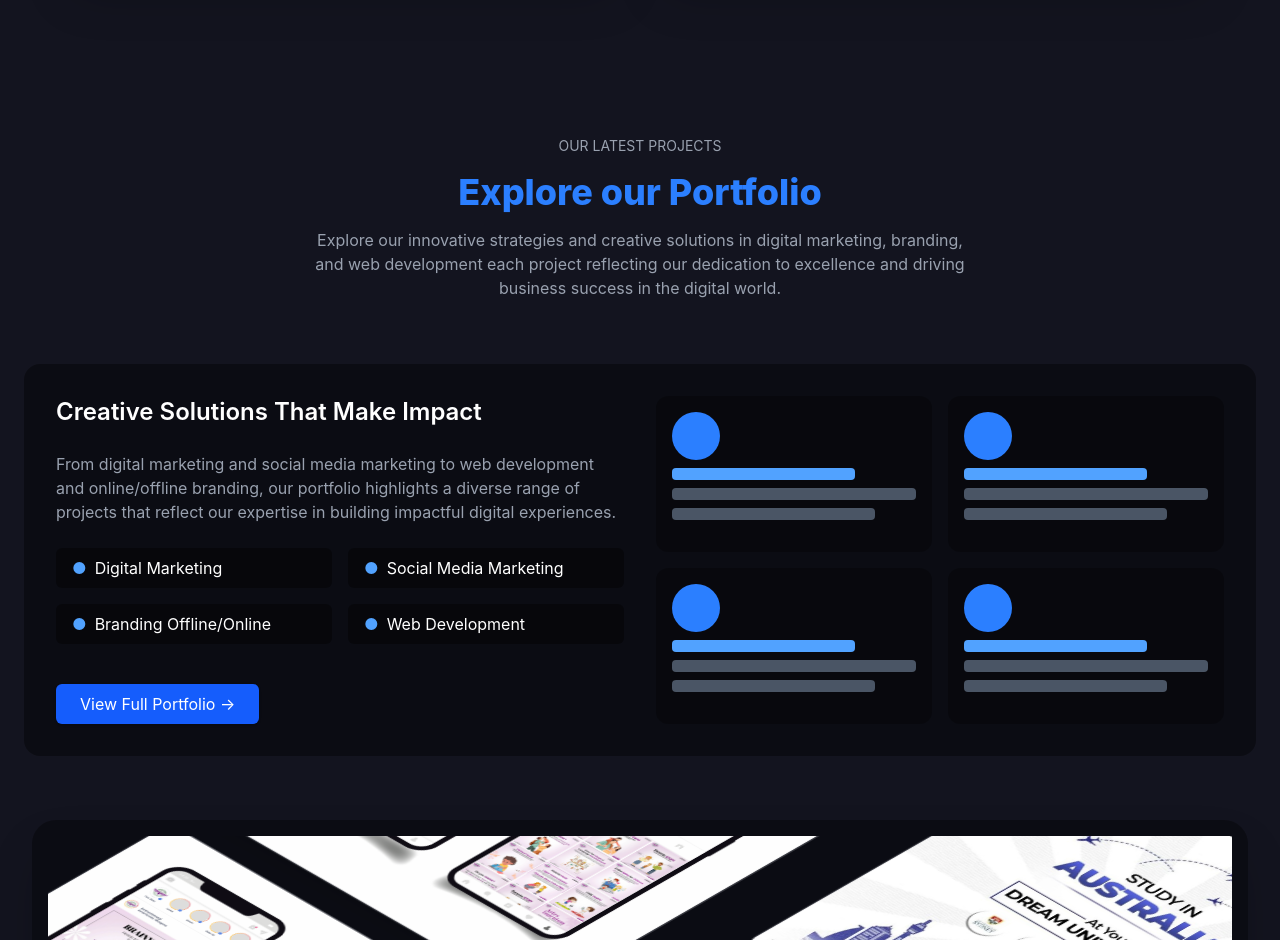
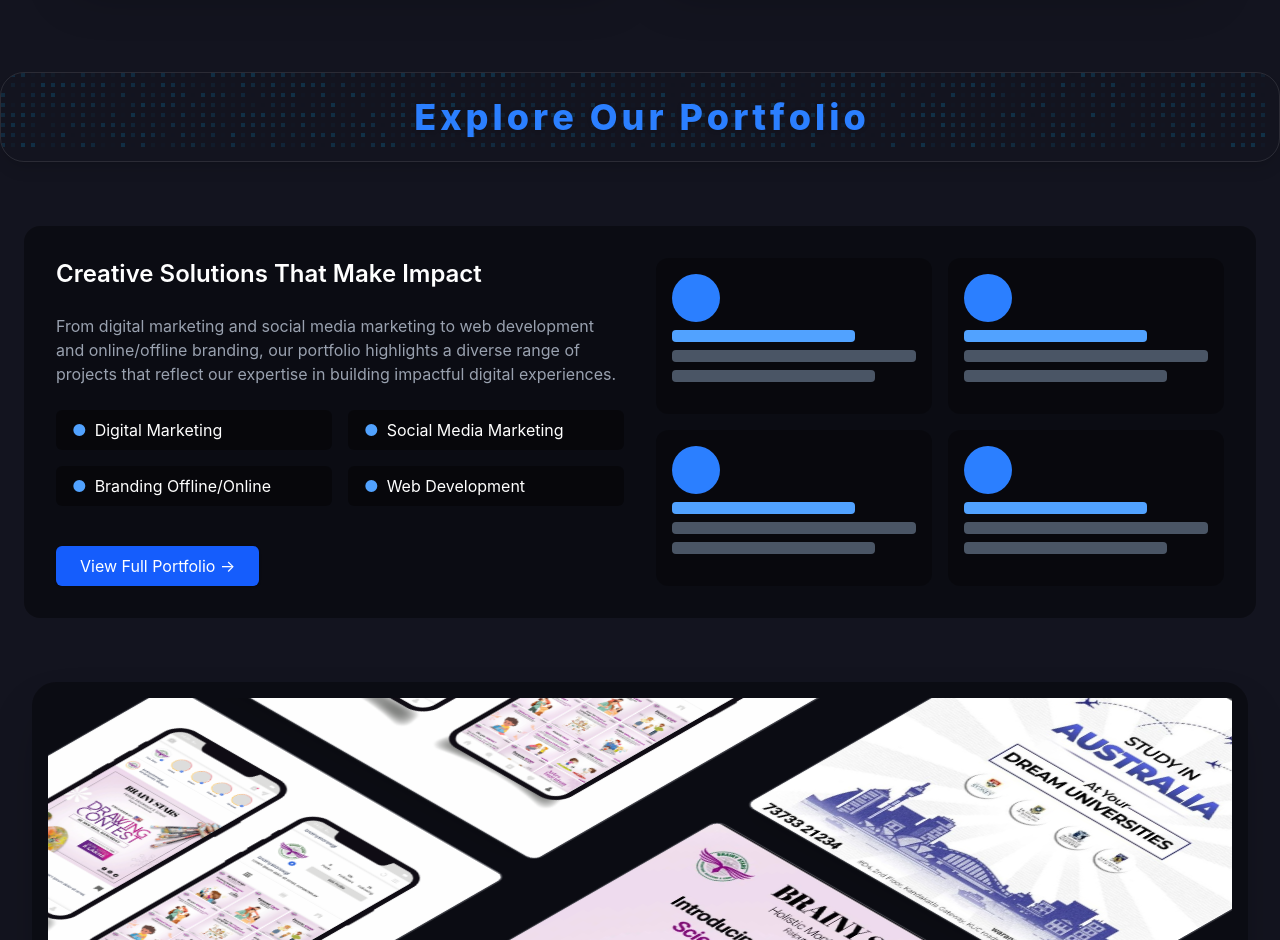
Before and after one commit to I-am-Azhar/digital-pa, a React (Vite) app: page / in a window 1280 px wide. Shown: the part 1860-2800 px from the top of the page. Built offline with nearby package versions, Linux system fonts and the light colour scheme; grey boxes are pictures that could not be loaded.

Commit message:
PortfolioIntroSection

```diff
--- a/package.json
+++ b/package.json
@@ -15,7 +15,8 @@
     "framer-motion": "^12.23.5",
     "lightswind": "^3.0.4",
     "react": "^19.1.0",
-    "react-dom": "^19.1.0"
+    "react-dom": "^19.1.0",
+    "react-intersection-observer": "^9.16.0"
   },
   "devDependencies": {
     "@eslint/js": "^9.30.1",
--- a/src/App.jsx
+++ b/src/App.jsx
@@ -7,6 +7,7 @@ import Grow from "./components/Grow/grow";
 import Services from "./components/Services/Services";
 import PortfolioSection from "./components/PortfolioSection";
 import ThreeDMarquee from "./components/ThreeDMarquee";
+import PortfolioIntroSection from "./components/ui/PortfolioIntroSection"
 
 function App() {
   useEffect(() => {
@@ -34,6 +35,7 @@ function App() {
       <HeroSection />
       <Grow />
       <Services />
+      <PortfolioIntroSection/>
       <PortfolioSection />
       <ThreeDMarquee />
     </div>
--- a/src/components/PortfolioSection.jsx
+++ b/src/components/PortfolioSection.jsx
@@ -1,17 +1,10 @@
 import React from "react";
+import { FlickeringGrid } from "./ui/flickering-grid";
 
 const PortfolioSection = () => {
   return (
     <section id="portfolio" className="scroll-mt-24 bg-transperent text-white px-6 py-16 w-full" data-lenis-prevent>
-      <div className="max-w-7xl mx-auto text-center space-y-4">
-        <p className="font-sm text-sm text-gray-400  uppercase">Our Latest Projects</p>
-        <h2 className="text-4xl font-extrabold text-blue-500">Explore our Portfolio</h2>
-        <p className="text-gray-400 max-w-2xl mx-auto">
-          Explore our innovative strategies and creative solutions in digital marketing, branding, and web development each project reflecting our dedication to excellence and driving business success in the digital world.
-        </p>
-      </div>
-
-      <div className="mt-16 bg-black/40 rounded-2xl p-8 flex flex-col lg:flex-row justify-between gap-8">
+      <div className="bg-black/40 rounded-2xl p-8 flex flex-col lg:flex-row justify-between gap-8">
         {/* Left Side */}
         <div className="flex-1 space-y-6">
           <h3 className="text-2xl font-semibold">Creative Solutions That Make Impact</h3>
--- a/src/components/Services/Services.jsx
+++ b/src/components/Services/Services.jsx
@@ -1,4 +1,8 @@
 import React from "react";
+
+
+
+
 
 const serviceCards = [
   {
@@ -21,7 +25,8 @@ const serviceCards = [
 
 const Services = () => {
   return (
-    <section id="services" className="scroll-mt-24 pb-24 px-6">
+    <section id="services" className="relative scroll-mt-24 pb-24 px-6">
+
       {/* Section Header */}
       <div className="container mx-auto text-center mb-16">
         <h1 className="text-4xl md:text-2xl font-semibold text-blue-400">What we can do?</h1>
--- /dev/null
+++ b/src/components/ui/PortfolioIntroSection.jsx
@@ -0,0 +1,50 @@
+import React from "react";
+import { FlickeringGrid } from "./flickering-grid";
+import { GradualSpacing } from "./gradual-spacing";
+import { motion } from "framer-motion";
+import { useInView } from "react-intersection-observer";
+
+const PortfolioIntroSection = () => {
+  const [ref, inView] = useInView({
+    triggerOnce: false, // triggers every time it comes into view
+    threshold: 0.5, // adjust sensitivity
+  });
+
+  return (
+    <div className="relative max-w-7xl mx-auto rounded-3xl overflow-hidden border border-white/10 shadow-lg min-h-[25px]">
+      {/* Background Grid */}
+      <div className="absolute inset-0 z-0">
+        <FlickeringGrid
+          squareSize={4}
+          gridGap={6}
+          flickerChance={0.3}
+          color="#0ea5e9"
+          maxOpacity={0.2}
+        />
+      </div>
+
+      {/* Content */}
+      <div
+        ref={ref}
+        className="relative z-10 text-center space-y-4 px-6 md:py-[1.5rem]"
+      >
+        {inView && (
+          <motion.div
+            key={Date.now()} // forces re-animation on every view
+            initial={{ opacity: 0, y: 20 }}
+            animate={{ opacity: 1, y: 0 }}
+            exit={{ opacity: 0 }}
+            transition={{ duration: 0.6, ease: "easeOut" }}
+          >
+            <GradualSpacing
+              text="Explore Our Portfolio"
+              className="text-4xl font-extrabold text-blue-500"
+            />
+          </motion.div>
+        )}
+      </div>
+    </div>
+  );
+};
+
+export default PortfolioIntroSection;
--- /dev/null
+++ b/src/components/ui/flickering-grid.tsx
@@ -0,0 +1,196 @@
+"use client";
+
+import React, {
+  useCallback,
+  useEffect,
+  useMemo,
+  useRef,
+  useState,
+} from "react";
+
+interface FlickeringGridProps {
+  squareSize?: number;
+  gridGap?: number;
+  flickerChance?: number;
+  color?: string;
+  width?: number;
+  height?: number;
+  className?: string;
+
+  maxOpacity?: number;
+}
+
+const FlickeringGrid: React.FC<FlickeringGridProps> = ({
+  squareSize = 4,
+  gridGap = 6,
+  flickerChance = 0.3,
+  color = "rgb(0, 0, 0)",
+  width,
+  height,
+  className,
+  maxOpacity = 0.3,
+}) => {
+  const canvasRef = useRef<HTMLCanvasElement>(null);
+  const containerRef = useRef<HTMLDivElement>(null);
+  const [isInView, setIsInView] = useState(false);
+  const [canvasSize, setCanvasSize] = useState({ width: 0, height: 0 });
+
+  const memoizedColor = useMemo(() => {
+    const toRGBA = (color: string) => {
+      if (typeof window === "undefined") {
+        return `rgba(0, 0, 0,`;
+      }
+      const canvas = document.createElement("canvas");
+      canvas.width = canvas.height = 1;
+      const ctx = canvas.getContext("2d");
+      if (!ctx) return "rgba(255, 0, 0,";
+      ctx.fillStyle = color;
+      ctx.fillRect(0, 0, 1, 1);
+      const [r, g, b] = Array.from(ctx.getImageData(0, 0, 1, 1).data);
+      return `rgba(${r}, ${g}, ${b},`;
+    };
+    return toRGBA(color);
+  }, [color]);
+
+  const setupCanvas = useCallback(
+    (canvas: HTMLCanvasElement, width: number, height: number) => {
+      const dpr = window.devicePixelRatio || 1;
+      canvas.width = width * dpr;
+      canvas.height = height * dpr;
+      canvas.style.width = `${width}px`;
+      canvas.style.height = `${height}px`;
+      const cols = Math.floor(width / (squareSize + gridGap));
+      const rows = Math.floor(height / (squareSize + gridGap));
+
+      const squares = new Float32Array(cols * rows);
+      for (let i = 0; i < squares.length; i++) {
+        squares[i] = Math.random() * maxOpacity;
+      }
+
+      return { cols, rows, squares, dpr };
+    },
+    [squareSize, gridGap, maxOpacity],
+  );
+
+  const updateSquares = useCallback(
+    (squares: Float32Array, deltaTime: number) => {
+      for (let i = 0; i < squares.length; i++) {
+        if (Math.random() < flickerChance * deltaTime) {
+          squares[i] = Math.random() * maxOpacity;
+        }
+      }
+    },
+    [flickerChance, maxOpacity],
+  );
+
+  const drawGrid = useCallback(
+    (
+      ctx: CanvasRenderingContext2D,
+      width: number,
+      height: number,
+      cols: number,
+      rows: number,
+      squares: Float32Array,
+      dpr: number,
+    ) => {
+      ctx.clearRect(0, 0, width, height);
+      ctx.fillStyle = "transparent";
+      ctx.fillRect(0, 0, width, height);
+
+      for (let i = 0; i < cols; i++) {
+        for (let j = 0; j < rows; j++) {
+          const opacity = squares[i * rows + j];
+          ctx.fillStyle = `${memoizedColor}${opacity})`;
+          ctx.fillRect(
+            i * (squareSize + gridGap) * dpr,
+            j * (squareSize + gridGap) * dpr,
+            squareSize * dpr,
+            squareSize * dpr,
+          );
+        }
+      }
+    },
+    [memoizedColor, squareSize, gridGap],
+  );
+
+  useEffect(() => {
+    const canvas = canvasRef.current;
+    const container = containerRef.current;
+    if (!canvas || !container) return;
+
+    const ctx = canvas.getContext("2d");
+    if (!ctx) return;
+
+    let animationFrameId: number;
+    let gridParams: ReturnType<typeof setupCanvas>;
+
+    const updateCanvasSize = () => {
+      const newWidth = width || container.clientWidth;
+      const newHeight = height || container.clientHeight;
+      setCanvasSize({ width: newWidth, height: newHeight });
+      gridParams = setupCanvas(canvas, newWidth, newHeight);
+    };
+
+    updateCanvasSize();
+
+    let lastTime = 0;
+    const animate = (time: number) => {
+      if (!isInView) return;
+
+      const deltaTime = (time - lastTime) / 1000;
+      lastTime = time;
+
+      updateSquares(gridParams.squares, deltaTime);
+      drawGrid(
+        ctx,
+        canvas.width,
+        canvas.height,
+        gridParams.cols,
+        gridParams.rows,
+        gridParams.squares,
+        gridParams.dpr,
+      );
+      animationFrameId = requestAnimationFrame(animate);
+    };
+
+    const resizeObserver = new ResizeObserver(() => {
+      updateCanvasSize();
+    });
+
+    resizeObserver.observe(container);
+
+    const intersectionObserver = new IntersectionObserver(
+      ([entry]) => {
+        setIsInView(entry.isIntersecting);
+      },
+      { threshold: 0 },
+    );
+
+    intersectionObserver.observe(canvas);
+
+    if (isInView) {
+      animationFrameId = requestAnimationFrame(animate);
+    }
+
+    return () => {
+      cancelAnimationFrame(animationFrameId);
+      resizeObserver.disconnect();
+      intersectionObserver.disconnect();
+    };
+  }, [setupCanvas, updateSquares, drawGrid, width, height, isInView]);
+
+  return (
+    <div ref={containerRef} className={`w-full h-full ${className}`}>
+      <canvas
+        ref={canvasRef}
+        className="pointer-events-none"
+        style={{
+          width: canvasSize.width,
+          height: canvasSize.height,
+        }}
+      />
+    </div>
+  );
+};
+
+export { FlickeringGrid };
--- /dev/null
+++ b/src/components/ui/gradual-spacing.tsx
@@ -0,0 +1,49 @@
+"use client";
+
+import { AnimatePresence, motion, Variants } from "framer-motion";
+
+function cn(...classes: (string | false | null | undefined)[]) {
+  return classes.filter(Boolean).join(" ");
+}
+
+
+interface GradualSpacingProps {
+  text: string;
+  duration?: number;
+  delayMultiple?: number;
+  framerProps?: Variants;
+  className?: string;
+}
+
+function GradualSpacing({
+  text,
+  duration = 0.5,
+  delayMultiple = 0.04,
+  framerProps = {
+    hidden: { opacity: 0, x: -20 },
+    visible: { opacity: 1, x: 0 },
+  },
+  className,
+}: GradualSpacingProps) {
+  return (
+    <div className="flex justify-center space-x-1">
+      <AnimatePresence>
+        {text.split("").map((char, i) => (
+          <motion.h1
+            key={i}
+            initial="hidden"
+            animate="visible"
+            exit="hidden"
+            variants={framerProps}
+            transition={{ duration, delay: i * delayMultiple }}
+            className={cn("drop-shadow-sm ", className)}
+          >
+            {char === " " ? <span>&nbsp;</span> : char}
+          </motion.h1>
+        ))}
+      </AnimatePresence>
+    </div>
+  );
+}
+
+export { GradualSpacing };
```
Also changed, not shown: 1 other file (tests, documents, lock files or other folders).
